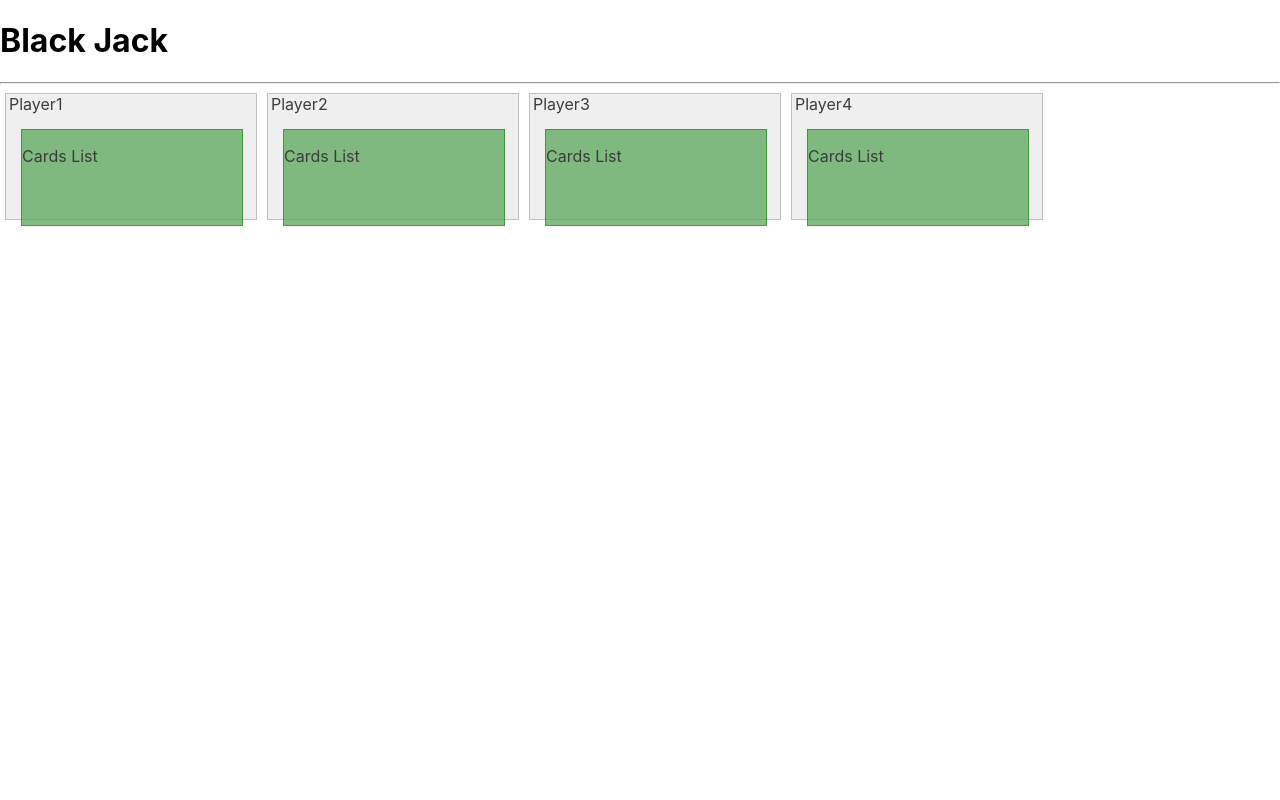
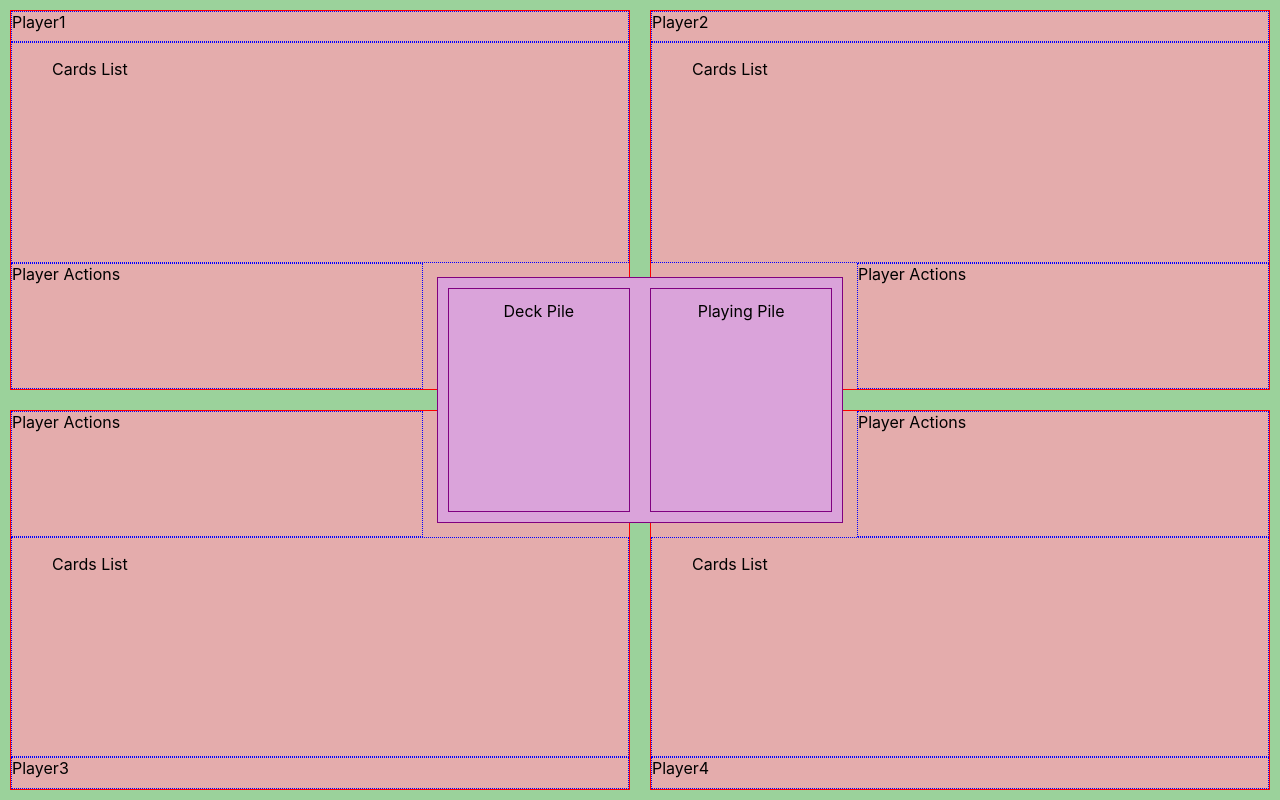
Before and after one commit to JBown94/BlackJack, a React (Create React App) app: page / in a window 1280 px wide. Built offline with nearby package versions, Linux system fonts and the light colour scheme.

Commit message:
Setup the main layout of the game board

```diff
--- a/src/App.css
+++ b/src/App.css
@@ -1,38 +1,26 @@
-.App {
-  text-align: center;
+html, body, #root {
+  height: 100%;
+  margin: 0;
+  overflow: hidden;
 }
 
-.App-logo {
-  height: 40vmin;
-  pointer-events: none;
+
+/* START - Temporary layout styles */
+.player-container {
+  border: solid 1px red;
+  background: #E4ACAC;
+  margin: 10px;
 }
 
-@media (prefers-reduced-motion: no-preference) {
-  .App-logo {
-    animation: App-logo-spin infinite 20s linear;
+.player-container .player-name,
+  .player-container .cards-container,
+  .player-container .player-actions {
+      border: dotted 1px blue;
   }
+
+.main-deck-area, .main-deck-area .card-pile {
+  border: solid 1px purple;
+  background: #DAA3DA;
+  margin: 10px;
 }
-
-.App-header {
-  background-color: #282c34;
-  min-height: 100vh;
-  display: flex;
-  flex-direction: column;
-  align-items: center;
-  justify-content: center;
-  font-size: calc(10px + 2vmin);
-  color: white;
-}
-
-.App-link {
-  color: #61dafb;
-}
-
-@keyframes App-logo-spin {
-  from {
-    transform: rotate(0deg);
-  }
-  to {
-    transform: rotate(360deg);
-  }
-}
+/* END - Temporary layout styles */
--- a/src/App.js
+++ b/src/App.js
@@ -4,11 +4,7 @@ import './App.css';
 
 function App() {
   return (
-    <div>
-      <h1>Black Jack</h1>
-      <hr />
       <Board />
-    </div>
   );
 }
 
--- a/src/Board.js
+++ b/src/Board.js
@@ -19,6 +19,10 @@ class Board extends React.Component {
               {this.renderPlayerArea(2)}
               {this.renderPlayerArea(3)}
               {this.renderPlayerArea(4)}
+              <div className="main-deck-area">
+                <div className="card-pile">Deck Pile</div>
+                <div className="card-pile">Playing Pile</div>
+              </div>
           </div>
         );
     }
--- a/src/PlayerArea.css
+++ b/src/PlayerArea.css
@@ -1,23 +1,105 @@
-.player-container {
-	display: inline-block;
-    border: solid 1px #bfbfbf;
-    background: #efefef;
-    margin: 1px 5px;
-	height: 125px;
-	width: 250px;
+
+.board-container {
+    background: #9bd29b;
+
+    height: 100%;
+    display: grid;
+    grid-template-rows: repeat(12, 1fr);
+    grid-template-columns: repeat(12, 1fr);
 }
 
-    .player-container .player-name {
-        color: #3c3c3c;
-        margin: 3px;
+.player-container {
+    display: grid;
+    grid-template-rows: repeat(12, 1fr);
+    grid-template-columns: repeat(12, 1fr);
+}
+
+    #player-area-1 {
+        grid-column: 1 / span 6;
+        grid-row: 1 / span 6;
     }
 
-    .player-container .card-container {
-        display: inline-block;
-        border: solid 1px green;
-        background: #5aa75a;
-        opacity: 0.75;
-        margin: 15px;
-        height: 95px;
-        width: 220px;
+        #player-area-1 .player-name {
+            grid-column: 1 / span 12;
+        }
+
+        #player-area-1 .cards-container {
+            grid-column: 1 / span 12;
+            grid-row: 2 / span 7;
+        }
+
+        #player-area-1 .player-actions {
+            grid-column: 1 / span 8;
+            grid-row: 9 / span 4;
+        }
+
+    #player-area-2 {
+        grid-column: 7 / span 6;
+        grid-row: 1 / span 6;
     }
+
+        #player-area-2 .player-name {
+            grid-column: 1 / span 12;
+        }
+
+        #player-area-2 .cards-container {
+            grid-column: 1 / span 12;
+            grid-row: 2 / span 7;
+        }
+
+        #player-area-2 .player-actions {
+            grid-column: 5 / span 8;
+            grid-row: 9 / span 4;
+        }
+
+    #player-area-3 {
+        grid-column: 1 / span 6;
+        grid-row: 7 / span 6;
+    }
+
+        #player-area-3 .player-name {
+            grid-column: 1 / span 12;
+            grid-row: 12;
+        }
+
+        #player-area-3 .cards-container {
+            grid-column: 1 / span 12;
+            grid-row: 5 / span 7;
+        }
+
+        #player-area-3 .player-actions {
+            grid-column: 1 / span 8;
+            grid-row: 1 / span 4;
+        }
+
+    #player-area-4 {
+        grid-column: 7 / span 6;
+        grid-row: 7 / span 6;
+    }
+
+        #player-area-4 .player-name {
+            grid-column: 1 / span 12;
+            grid-row: 12;
+        }
+
+        #player-area-4 .cards-container {
+            grid-column: 1 / span 12;
+            grid-row: 5 / span 7;
+        }
+
+        #player-area-4 .player-actions {
+            grid-column: 5 / span 8;
+            grid-row: 1 / span 4;
+        }
+
+    .main-deck-area {
+        display: flex;
+        grid-column: 5 / span 4;
+        grid-row: 5 / span 4;
+    }
+
+    .main-deck-area .card-pile {
+        width: 50%;
+        padding: 0.75em;
+        text-align: center;
+    }
--- a/src/PlayerArea.js
+++ b/src/PlayerArea.js
@@ -18,10 +18,12 @@ class PlayerArea extends React.Component {
     render() {
         return (
             <div id={this.state.id} className="player-container">
-                <span className="player-name">{this.state.playerName}</span>
-                <div className="card-container">
-                    <p>Cards List</p>
-                    <ul></ul>
+                <div className="player-name">{this.state.playerName}</div>
+                <div className="cards-container">
+                    <ul>Cards List</ul>
+                </div>
+                <div className="player-actions">
+                    Player Actions
                 </div>
             </div>
         );
```
